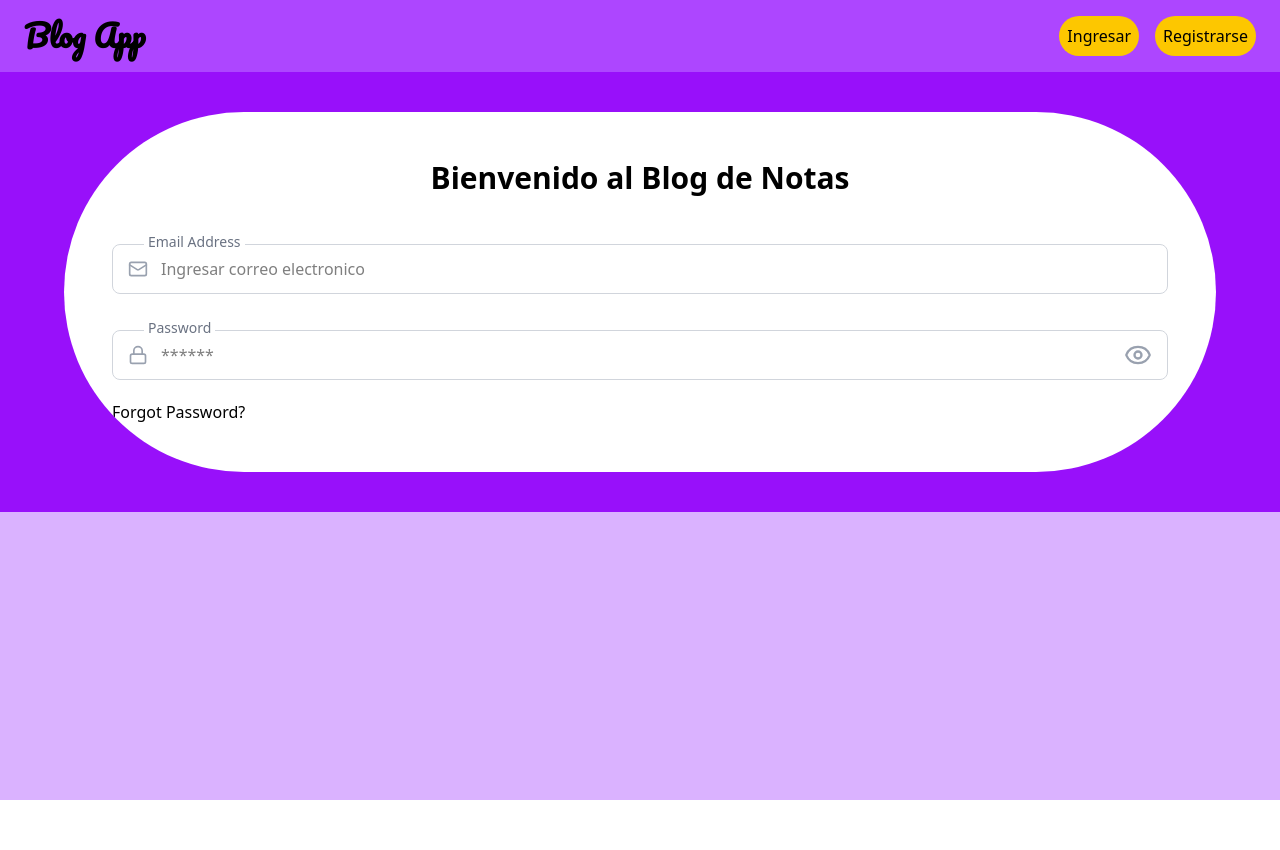
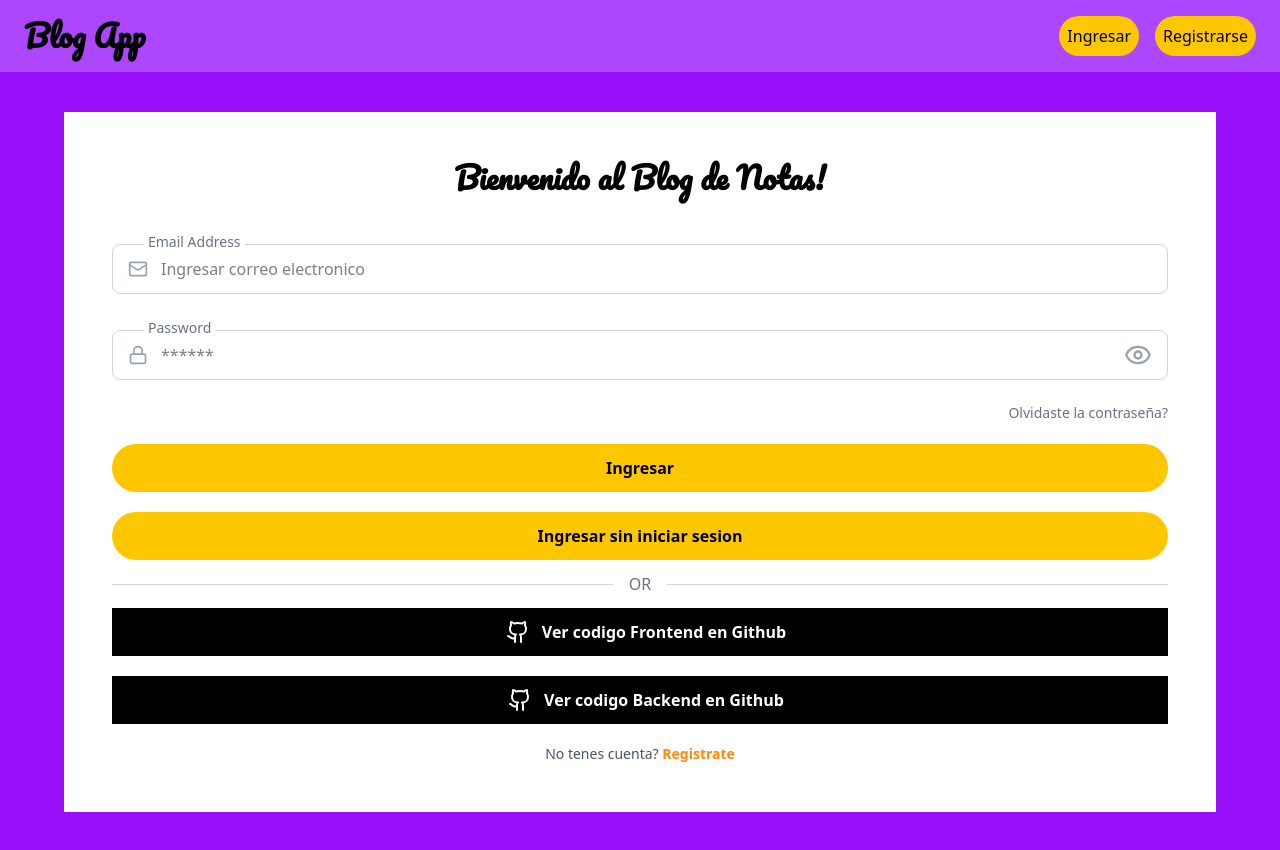
Before and after one commit to Gastonguz3/Blog-App-Frontend, a React (Vite) app: page /login in a window 1280 px wide. Before the commit the page ends 800 px from the top, so only its background shows below. Built offline with nearby package versions, Linux system fonts and the light colour scheme.

Commit message:
Estructura del FormLogin terminado

```diff
--- a/src/components/FormLogin.tsx
+++ b/src/components/FormLogin.tsx
@@ -1,15 +1,17 @@
-import { Mail, Lock, Eye, EyeOff } from "lucide-react";
+import { Mail, Lock, Eye, EyeOff, Github } from "lucide-react";
 import { useState } from "react";
+import { NavLink } from "react-router-dom";
 
 const FormLogin = () => {
   const [showPassword, setShowPassword] = useState(false);
 
   return (
     <div className="flex-1 p-8 shadow-xl sm:p-12 ls:p-16 flex flex-col justify-center">
-      <h2 className="text-3xl font-bold mb-8 text-center">
-        Bienvenido al Blog de Notas
+      <h2 className="text-3xl font-bold font-pacifico mb-8 text-center">
+        Bienvenido al Blog de Notas!
       </h2>
       <form className="space-y-5">
+
         {/* mail */}
         <div className="relative pt-4">
           <label
@@ -60,7 +62,45 @@ const FormLogin = () => {
         </div>
 
         {/*contraseña olvidada*/}
-        <div className="">Forgot Password?</div>
+        <div className="text-right">
+          <a href="#" className="text-sm text-gray-500 hover:text-blue-500 font-medium">Olvidaste la contraseña?</a>
+        </div>
+
+        {/*Boton de login */}
+        <button className="w-full bg-yellow-400 rounded-full py-3 font-semibold hover:bg-amber-500 hover:text-white cursor-pointer transition duration-300  ">
+          Ingresar
+        </button>
+
+        <NavLink to="/">
+          <button className="w-full bg-yellow-400 rounded-full py-3 font-semibold hover:bg-amber-500 hover:text-white cursor-pointer transition duration-300  ">
+          Ingresar sin iniciar sesion
+          </button>
+        </NavLink>
+
+        {/* OR */}
+        <div className="flex items-center my-3">
+          <div className="grow border-t border-gray-300 "> </div>
+          <span className="shrink mx-4 text-gray-500 text-md ">OR</span>
+          <div className="grow border-t border-gray-300"></div>
+        </div>
+
+        {/* Links para github */}
+
+        <a href="https://github.com/Gastonguz3/Blog-App-Frontend" target="_blank" className="w-full bg-black py-3 font-semibold text-white hover:bg-gray-400 hover:text-black cursor-pointer transition duration-300 flex justify-center">
+            <Github className="mx-3" />
+            <span>Ver codigo Frontend en Github</span>
+        </a>
+
+        <a href="https://github.com/Gastonguz3/Blog-App-Backend" target="_blank" className="w-full bg-black py-3 font-semibold text-white hover:bg-gray-400 hover:text-black cursor-pointer transition duration-300 flex justify-center">
+            <Github className="mx-3" />
+            <span>Ver codigo Backend en Github</span>
+        </a>
+
+        {/* Link para registrarse */}
+        <div className="text-sm text-gray-600 text-center ">
+          No tenes cuenta?{" "}
+          <a href="#" className="text-orange-400 font-semibold hover:underline">Registrate</a>
+        </div>
       </form>
     </div>
   );
--- a/src/components/Navbar.tsx
+++ b/src/components/Navbar.tsx
@@ -8,10 +8,10 @@ const Navbar = () => {
           Blog App
         </NavLink>
         <div className="flex gap-4 ">
-          <button className="bg-yellow-400 px-2 py-2 rounded-full cursor-pointer hover:bg-amber-500 hover:text-white">
+          <button className="bg-yellow-400 px-2 py-2 rounded-full cursor-pointer hover:bg-amber-500 hover:text-white transition duration-300 ">
             Ingresar
           </button>
-          <button className="bg-yellow-400 px-2 py-2 rounded-full cursor-pointer hover:bg-amber-500 hover:text-white">
+          <button className="bg-yellow-400 px-2 py-2 rounded-full cursor-pointer hover:bg-amber-500 hover:text-white transition duration-300 ">
             Registrarse
           </button>
         </div>
--- a/src/pages/HomePage.tsx
+++ b/src/pages/HomePage.tsx
@@ -2,8 +2,8 @@ import FormLogin from "../components/FormLogin";
 
 const HomePage = () => {
   return (
-    <div className="bg-purple-600 flex justify-center items-center p-10 ">
-      <div className="bg-white flex w-full max-w-6xl rounded-full overflow-hidden">
+    <div className=" bg-purple-600 flex justify-center items-center p-10 ">
+      <div className="bg-white flex w-full max-w-6xl overflow-hidden">
         <FormLogin/>
       </div>
     </div>
```
